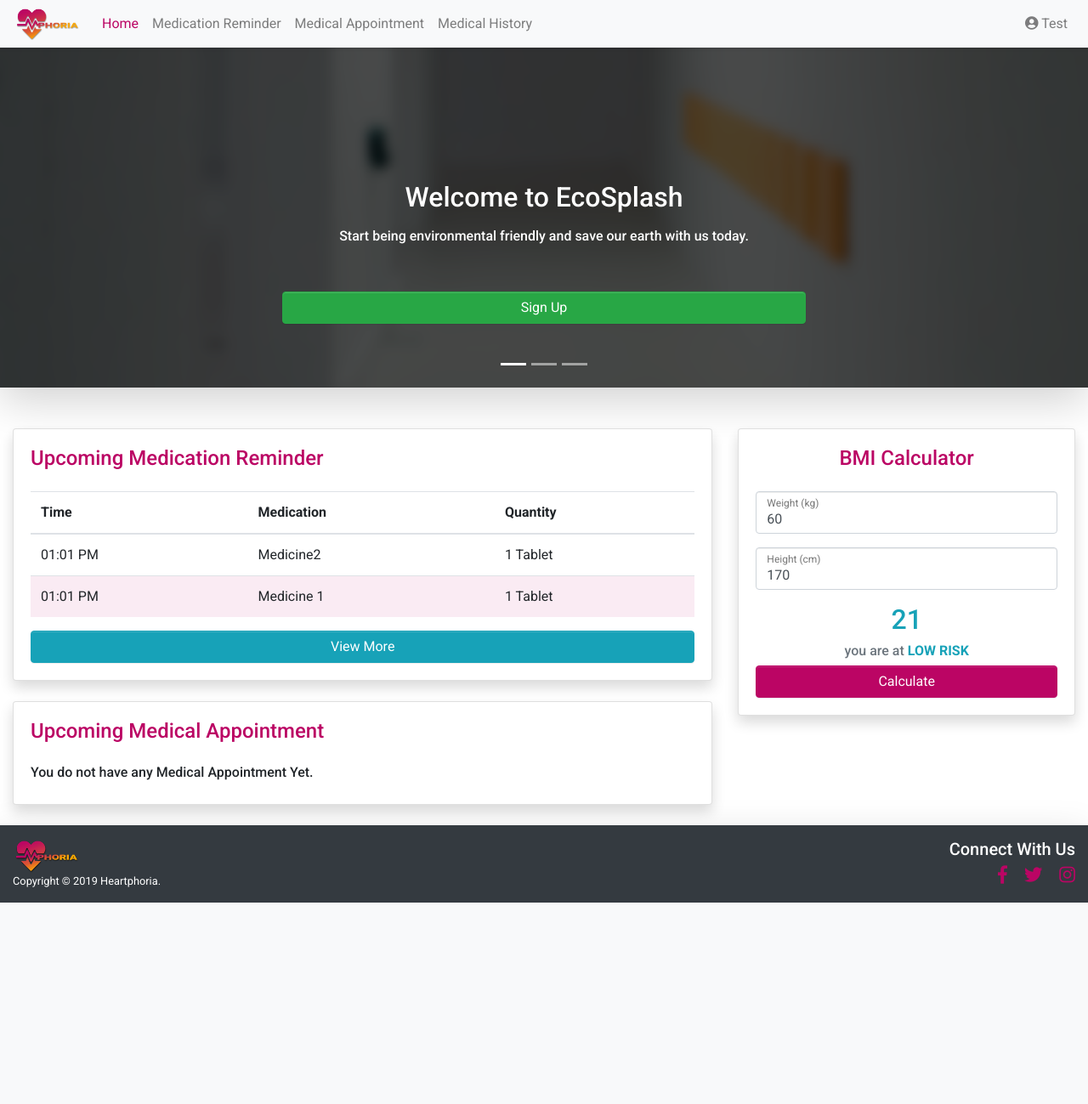
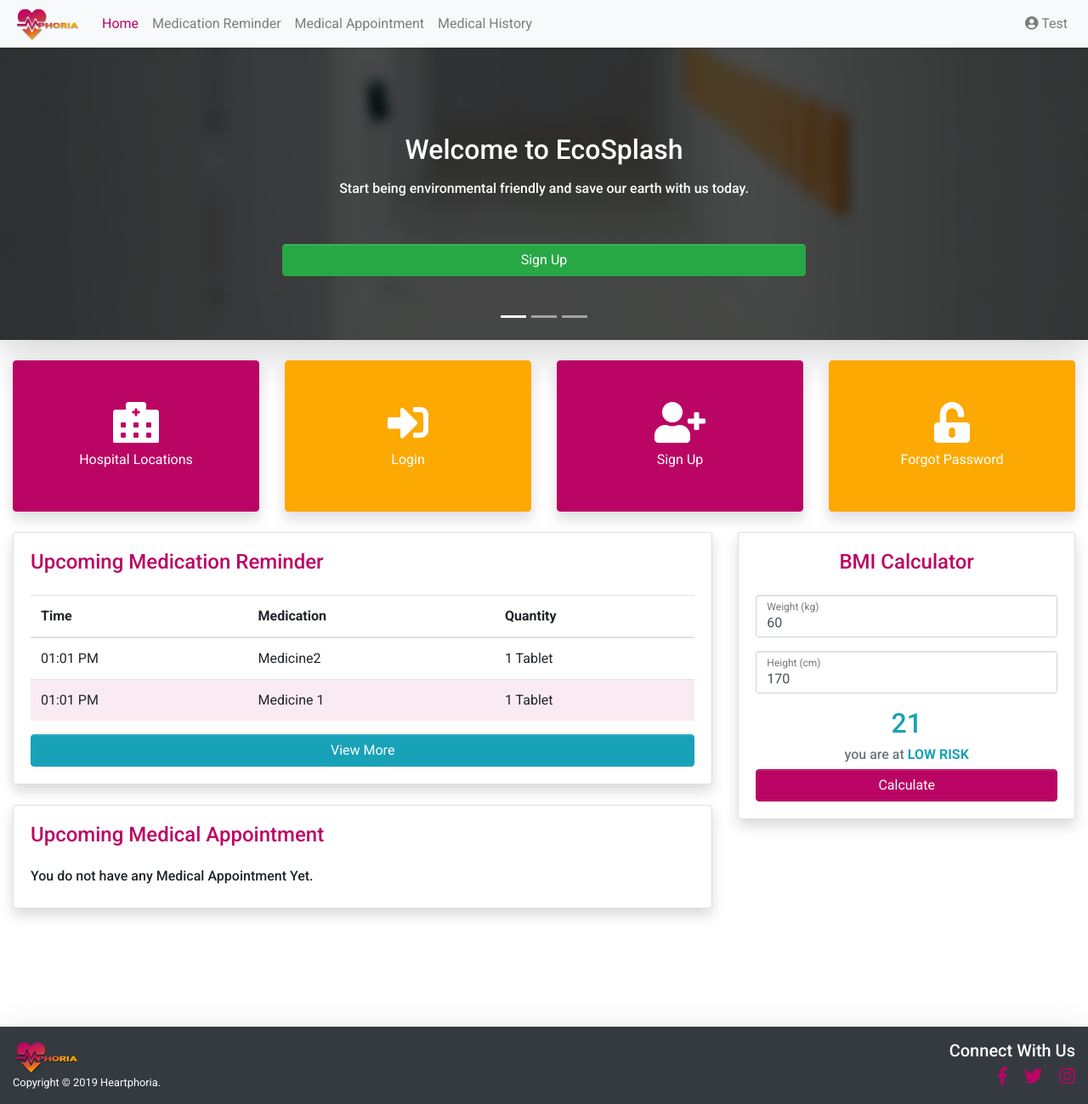
Before and after one commit to JDesignEra/heartphoria, a Flask app: page / in a window 1280 px wide. Shown: the whole page at 85% size. Before the commit the page ends 1062 px from the top, so only its background shows below. Run offline with Flask 2, Linux system fonts and the light colour scheme; a user stored in the database is signed in; data comes from the database, SQL or seed files in the repository; some libraries are stand-ins or nearby versions.

Commit message:
4.0.9-dev * [ user.py ] fixed [ bmi.index ] bug. * [ index.html ] moved carousel to [ base.html ] * [ index.html ] added navigation buttons.
Signed-off-by: Joel <joel.jdesignera@gmail.com>

```diff
--- a/heartphoria/static/css/global.css
+++ b/heartphoria/static/css/global.css
@@ -8,40 +8,6 @@ main {
     min-height: calc(100vh - 40px);
     padding-top: 56px !important;
     max-width: 2560px;
-}
-
-/* Profile & Edit Profile */
-#ProfileSection .card-body .dp,
-#EditProfileSection .card-body .dp {
-    border-radius: 8px;
-}
-
-/* Home */
-#HomeSection .card-img-top {
-    max-height: 300px;
-}
-
-/* carousel */
-.carousel {
-    margin: 0 -15px;
-}
-
-.carousel .carousel-item {
-    height: 50vh;
-    padding-top: 82px;
-    background-size: cover;
-    background-repeat: no-repeat;
-    background-position: center;
-}
-
-@media (max-width: 767.98px) {
-    .carousel .carousel-item {
-        height: 70vh;
-        padding-top: 82px;
-        background-size: cover;
-        background-repeat: no-repeat;
-        background-position: center;
-    }
 }
 
 /* Navbar */
@@ -95,6 +61,40 @@ footer .brand-logo {
 #ProfileDropdown .dropdown-menu #LogoutDropdown.dropdown-item:hover {
     color: #dc3545;
     background-color: #fae3e5;
+}
+
+/* Profile & Edit Profile */
+#ProfileSection .card-body .dp,
+#EditProfileSection .card-body .dp {
+    border-radius: 8px;
+}
+
+/* Home */
+#HomeSection .card-img-top {
+    max-height: 300px;
+}
+
+.carousel .carousel-item {
+    height: 50vh;
+    padding-top: 82px;
+    background-size: cover;
+    background-repeat: no-repeat;
+    background-position: center;
+}
+
+@media (max-width: 767.98px) {
+    .carousel .carousel-item {
+        height: 70vh;
+        padding-top: 82px;
+        background-size: cover;
+        background-repeat: no-repeat;
+        background-position: center;
+    }
+}
+
+/* Buttons */
+.btn.btn-secondary {
+    color: #ffffff;
 }
 
 /* Forms */
--- a/heartphoria/templates/base.html
+++ b/heartphoria/templates/base.html
@@ -56,7 +56,45 @@
     </nav>
 
     {% if mainType == 'home' %}
-        <main class="home container-fluid mt-0 mb-4 mx-auto fadeIn">
+        <div id="carousel" class="carousel slide shadow-lg mb-4" data-ride="carousel">
+            <ol class="carousel-indicators">
+                <li data-target="#carousel" data-slide-to="0" class="active"></li>
+                <li data-target="#carousel" data-slide-to="1"></li>
+                <li data-target="#carousel" data-slide-to="2"></li>
+            </ol>
+
+            <div class="carousel-inner">
+                <div class="carousel-item active" style="background-image: url('{{ url_for('static', filename='images/background/signup_bg_slider.png') }}')">
+                    <div class="d-flex flex-column justify-content-center h-100 text-center text-white px-4">
+                        <h2 class="mb-2">Welcome to EcoSplash</h2>
+                        <h6 class="mt-2">Start being environmental friendly and save our earth with us today.</h6>
+                        {% if g.user['id'] %}
+                            <a class="btn btn-success w-50 mx-auto mt-5" href="{{ url_for('auth.signup') }}">Sign Up</a>
+                        {% endif %}
+                    </div>
+                </div>
+
+                <!-- TODO: Carousel
+                <div class="carousel-item" style="background-image: url('./assets/img/background/user_signup_slide.jpg')">
+                    <div class="d-flex flex-column justify-content-center h-100 text-center text-white px-4">
+                        <h2 class="mb-2">Register as an individual user</h2>
+                        <h6 class="mt-2">Register an account with EcoSplash and start being environmental friendly with extra incentives today.</h6>
+                        <a class="btn btn-success w-25 mx-auto mt-4" href="./signup">Sign Up</a>
+                    </div>
+                </div>
+
+                <div class="carousel-item" style="background-image: url('./assets/img/background/organization_signup_slide.jpg')">
+                    <div class="d-flex flex-column justify-content-center h-100 text-center text-white px-4">
+                        <h2 class="mb-2">Register as an organization</h2>
+                        <h6 class="mt-2">Register an account with EcoSplash and promote your organization, with added benefits today.</h6>
+                        <a class="btn btn-success w-25 mx-auto mt-4" href="./signup">Sign Up</a>
+                    </div>
+                </div>
+                -->
+            </div>
+        </div>
+
+        <main class="home container-fluid pt-0 mt-0 mb-4 mx-auto fadeIn">
     {% elif mainType == 'vCenter' %}
         <main class="d-flex flex-column justify-content-center px-3 my-4 mx-auto fadeIn">
     {% else %}
--- a/heartphoria/templates/index.html
+++ b/heartphoria/templates/index.html
@@ -3,41 +3,33 @@
 
 {% block content %}
     <section id="HomeSection">
-        <div id="carousel" class="carousel slide shadow-lg mb-4" data-ride="carousel">
-            <ol class="carousel-indicators">
-                <li data-target="#carousel" data-slide-to="0" class="active"></li>
-                <li data-target="#carousel" data-slide-to="1"></li>
-                <li data-target="#carousel" data-slide-to="2"></li>
-            </ol>
+        <div class="row d-none d-md-flex">
+            <div class="col-12 col-md-3">
+                <a class="btn btn-primary btn-block py-3 py-md-5 shadow" href="">
+                    <i class="fas fa-hospital-alt fa-3x mb-2"></i><br>
+                    Hospital Locations
+                </a>
+            </div>
 
-            <div class="carousel-inner">
-                <div class="carousel-item active" style="background-image: url('{{ url_for('static', filename='images/background/signup_bg_slider.png') }}')">
-                    <div class="d-flex flex-column justify-content-center h-100 text-center text-white px-4">
-                        <h2 class="mb-2">Welcome to EcoSplash</h2>
-                        <h6 class="mt-2">Start being environmental friendly and save our earth with us today.</h6>
-                        {% if g.user['id'] %}
-                            <a class="btn btn-success w-50 mx-auto mt-5" href="{{ url_for('auth.signup') }}">Sign Up</a>
-                        {% endif %}
-                    </div>
-                </div>
+            <div class="col-12 col-md-3 mt-3 mt-md-0">
+                <a class="btn btn-secondary btn-block py-3 py-md-5 shadow" href="{{ url_for('auth.login') }}">
+                    <i class="fas fa-sign-in-alt fa-3x mb-2"></i><br>
+                    Login
+                </a>
+            </div>
 
-                <!--
-                <div class="carousel-item" style="background-image: url('./assets/img/background/user_signup_slide.jpg')">
-                    <div class="d-flex flex-column justify-content-center h-100 text-center text-white px-4">
-                        <h2 class="mb-2">Register as an individual user</h2>
-                        <h6 class="mt-2">Register an account with EcoSplash and start being environmental friendly with extra incentives today.</h6>
-                        <a class="btn btn-success w-25 mx-auto mt-4" href="./signup">Sign Up</a>
-                    </div>
-                </div>
+            <div class="col-12 col-md-3 mt-3 mt-md-0">
+                <a class="btn btn-primary btn-block py-3 py-md-5 shadow" href="{{ url_for('auth.signup') }}">
+                    <i class="fas fa-user-plus fa-3x mb-2"></i><br>
+                    Sign Up
+                </a>
+            </div>
 
-                <div class="carousel-item" style="background-image: url('./assets/img/background/organization_signup_slide.jpg')">
-                    <div class="d-flex flex-column justify-content-center h-100 text-center text-white px-4">
-                        <h2 class="mb-2">Register as an organization</h2>
-                        <h6 class="mt-2">Register an account with EcoSplash and promote your organization, with added benefits today.</h6>
-                        <a class="btn btn-success w-25 mx-auto mt-4" href="./signup">Sign Up</a>
-                    </div>
-                </div>
-                -->
+            <div class="col-12 col-md-3 mt-3 mt-md-0">
+                <a class="btn btn-secondary btn-block py-3 py-md-5 shadow" href="">
+                    <i class="fas fa-unlock-alt fa-3x mb-2"></i><br>
+                    Forgot Password
+                </a>
             </div>
         </div>
 
@@ -51,7 +43,7 @@
             </div>
 
             <div class="col-12 col-md-4">
-                <!--
+                <!-- TODO: Weather API
                 <div id="Weather" class="card shadow mt-4">
                     <div class="card-body">
                         <h4 class="pb-3 text-center text-primary">Weather</h4>
```
Also changed, not shown: heartphoria/blueprints/user.py (+9 -8 lines), heartphoria/__init__.py (line endings or trailing spaces).
